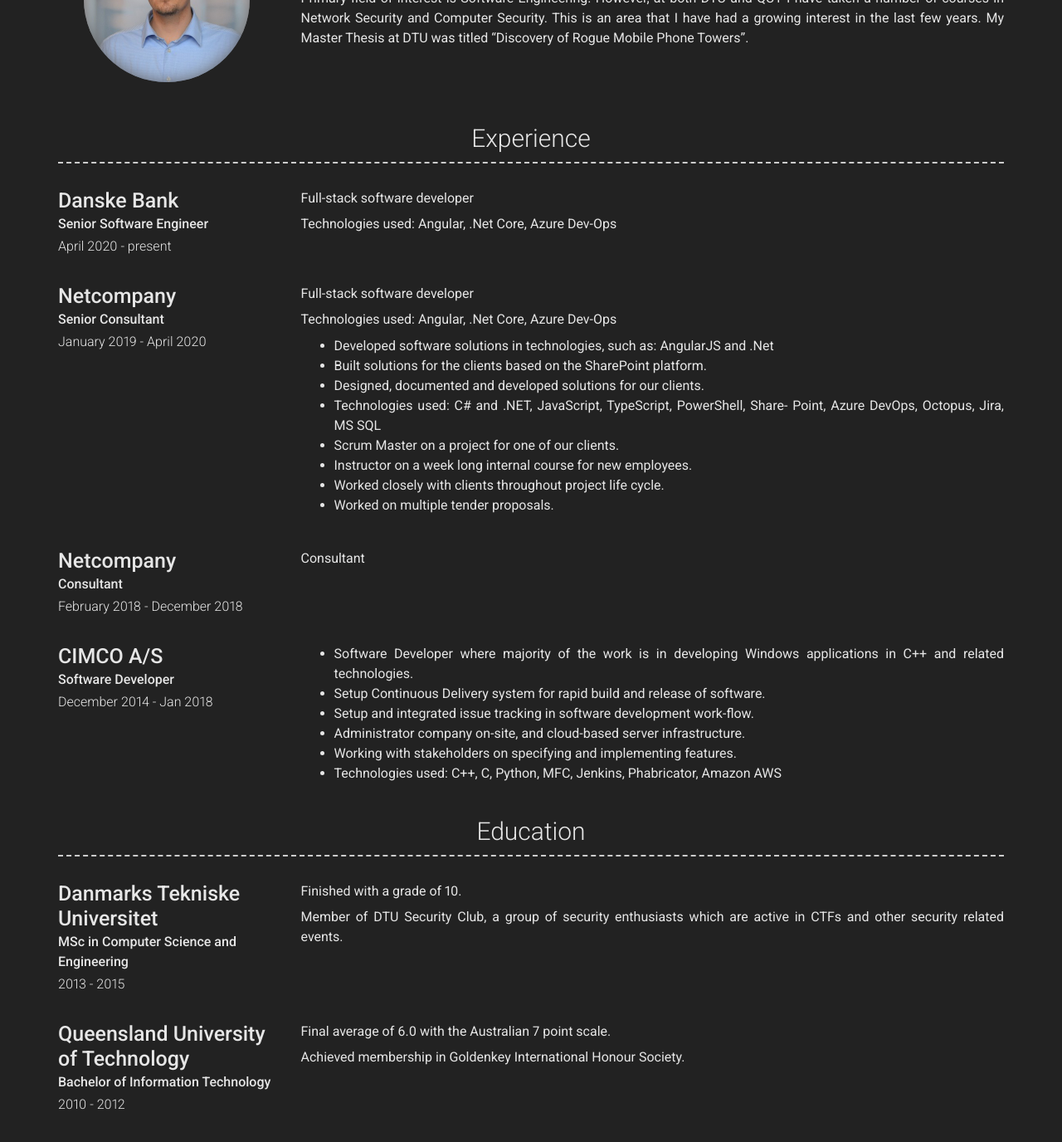
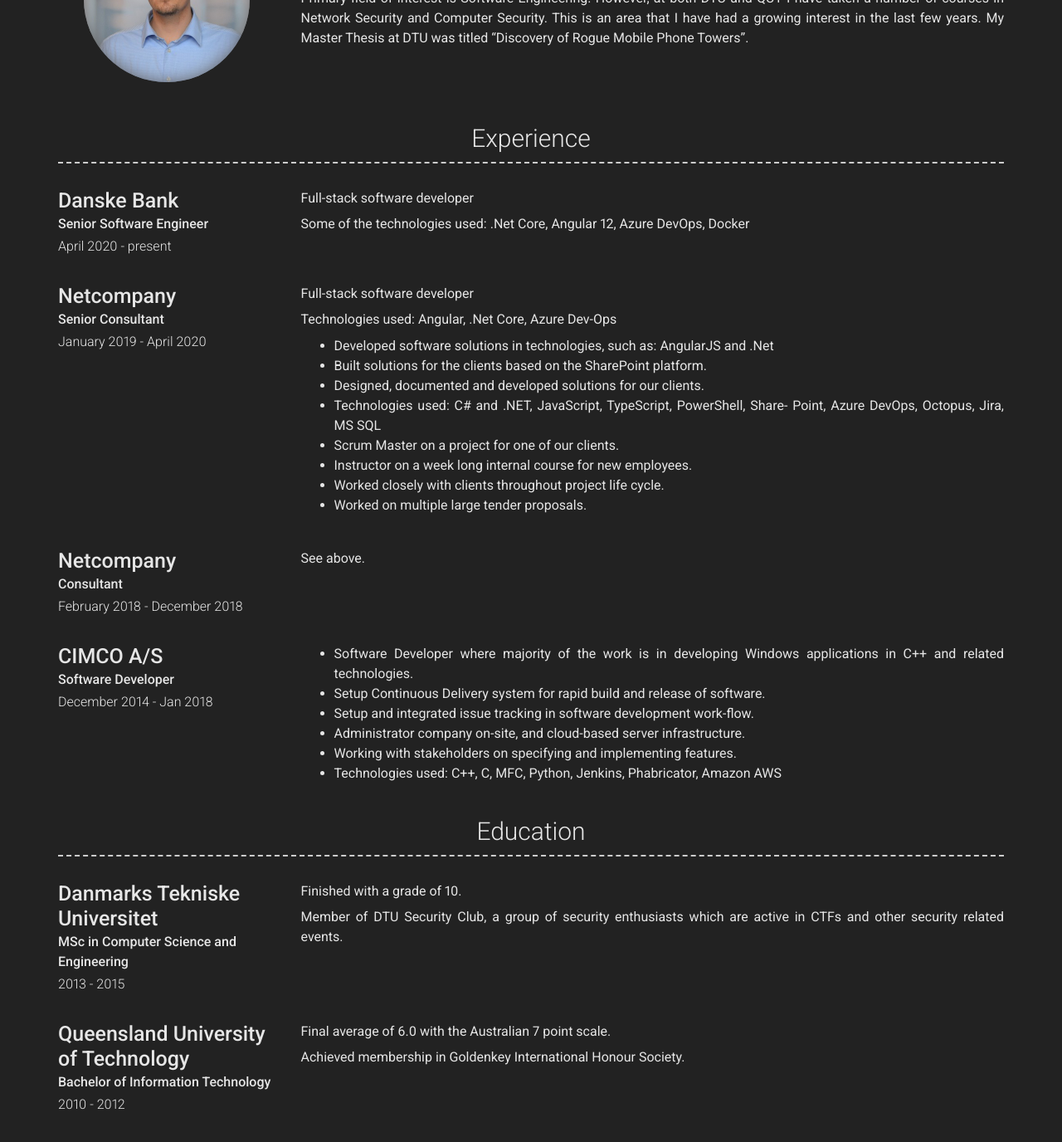
Before and after one commit to flippingtables/flippingtables.github.io, a Jekyll site: the page built from index.md, in a window 1280 px wide and 1400 px high, scrolled down 380 px. Shown: the top 1376 px of the window at 83% size. Built offline with Jekyll 4.4.1, drawn with Linux system fonts in a browser that asks for light colours; nearby versions of some CDN libraries; some of the changed text lies outside the part shown.

```diff
--- a/_config.yml
+++ b/_config.yml
@@ -82,7 +82,7 @@ content:
         description: | # this will include new lines to allow paragraphs
           Full-stack software developer
 
-          Technologies used: Angular, .Net Core, Azure Dev-Ops
+          Some of the technologies used: .Net Core, Angular 12, Azure DevOps, Docker
       - layout: left
         title: Netcompany
         sub_title: Senior Consultant
@@ -99,13 +99,13 @@ content:
           * Scrum Master on a project for one of our clients.
           * Instructor on a week long internal course for new employees.
           * Worked closely with clients throughout project life cycle.
-          * Worked on multiple tender proposals.
+          * Worked on multiple large tender proposals.
       - layout: left
         title: Netcompany
         sub_title: Consultant
         caption: February 2018 - December 2018
         description: | #
-          Consultant
+          See above.
       - layout: left
         title: CIMCO A/S
         sub_title: Software Developer
@@ -116,8 +116,7 @@ content:
           * Setup and integrated issue tracking in software development work-flow.
           * Administrator company on-site, and cloud-based server infrastructure.
           * Working with stakeholders on specifying and implementing features.
-          * Technologies used: C++, C, Python, MFC, Jenkins, Phabricator, Amazon
-          AWS
+          * Technologies used: C++, C, MFC, Python, Jenkins, Phabricator, Amazon AWS
   - title: Education
     layout: list
     content:
@@ -147,7 +146,7 @@ content:
   #     Or you could title it **Skills** and write a bit more about things that make you more desirable, like *leadership* or *teamwork*
 
 # Footer
-footer_show_references: false
+footer_show_references: true
 references_title: Reach me on LinkedIn.
 
 # Build settings
@@ -161,7 +160,7 @@ sass:
 plugins:
  - jekyll-seo-tag
 
-exclude : [
+exclude: [
   "Gemfile",
   "Gemfile.lock",
   "node_modules",
--- a/_includes/header.html
+++ b/_includes/header.html
@@ -30,7 +30,7 @@
         {%- if site.github_username -%}
           <li>
             <a target="_blank" href="https://github.com/{{ site.github_username| cgi_escape | escape }}" class="button button--sacnite button--round-l">
-              <i class="fab fa-github" title="Github link"></i>
+              <i class="fab fa-github" title="Github"></i>
             </a>
           </li>
         {%- endif -%}
@@ -51,7 +51,7 @@
         {%- if site.linkedin_username -%}
           <li>
             <a target="_blank" href="https://www.linkedin.com/in/{{ site.linkedin_username| cgi_escape | escape }}" class="button button--sacnite button--round-l">
-              <i class="fab fa-linkedin" title="Linkedin link"></i>
+              <i class="fab fa-linkedin" title="Linkedin"></i>
             </a>
           </li>
         {%- endif -%}
--- a/docker-compose.yml
+++ b/docker-compose.yml
@@ -4,7 +4,7 @@ services:
   jekyll:
     image: jekyll/jekyll
     container_name: modern-resume-theme
-    command: jekyll serve --watch --force_polling --verbose
+    command: jekyll serve --livereload
     ports:
       - 4000:4000
       - 35729:35729
--- a/lib/modern-resume-theme/version.rb
+++ b/lib/modern-resume-theme/version.rb
@@ -1,3 +1,3 @@
 module ModernResumeTheme
-  VERSION = "2.0.2"
+  VERSION = "2.0.3"
 end
```
Also changed, not shown: Gemfile.lock, modern-resume-theme.gemspec.
